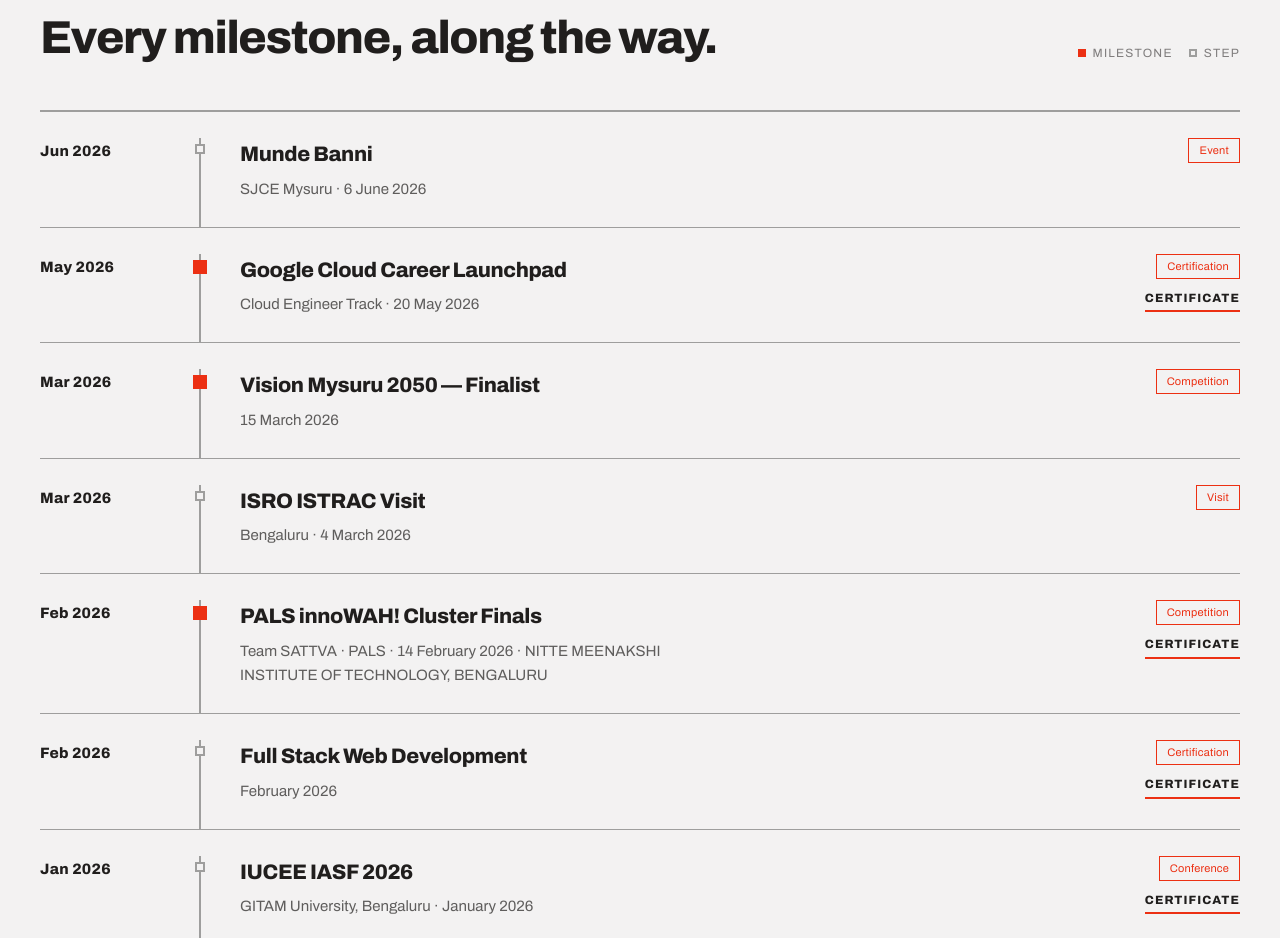
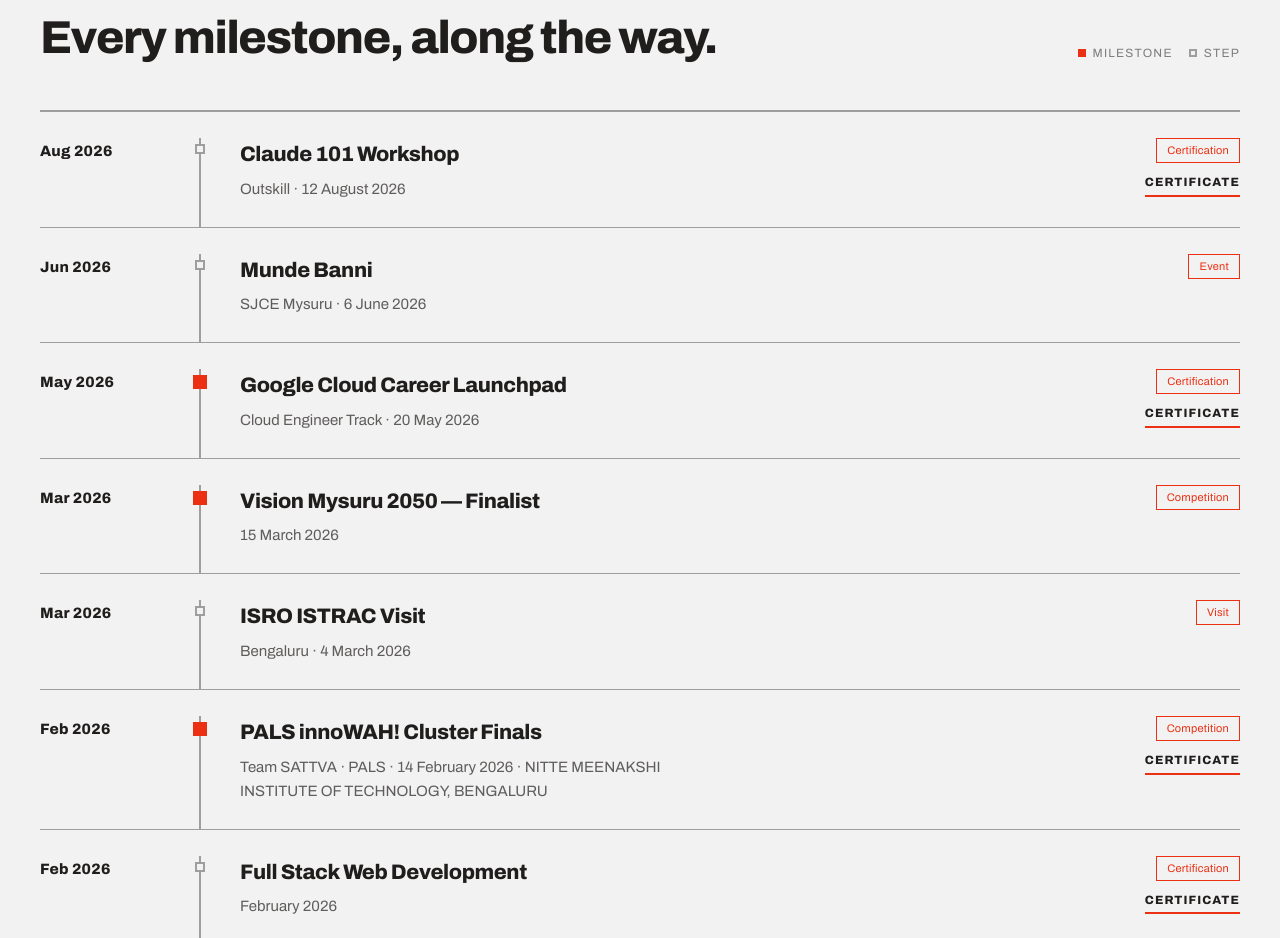
Before and after one commit to ankithhegde-17/ankith-hegde-portfolio, a React (Vite) app: page / in a window 1280 px wide. Shown: the part 5040-5978 px from the top of the page. Built offline with nearby package versions, Linux system fonts and the light colour scheme; no server answers.

Commit message:
Add Claude 101 Workshop certificate to Journey section
Adds the Outskill Claude 101 Workshop certificate (completed 12 Aug 2026)
to the existing certificates data and journey timeline.

```diff
--- a/src/data/certificates.ts
+++ b/src/data/certificates.ts
@@ -74,4 +74,16 @@ export const certificates: Record<string, Certificate> = {
     credentialId: null,
     verifyUrl: null,
   },
+  "claude-101-outskill": {
+    id: "claude-101-outskill",
+    title: "Claude 101 Workshop",
+    subtitle: "Completed the Claude 101 Workshop by Outskill, focused on practical use of Claude and AI-assisted workflows.",
+    issuer: "Outskill",
+    date: "12 August 2026",
+    type: "Certification",
+    certificate: "/certificates/claude-101-outskill-certificate.pdf",
+    previewImage: null,
+    credentialId: null,
+    verifyUrl: null,
+  },
 };
--- a/src/data/journey.ts
+++ b/src/data/journey.ts
@@ -2,6 +2,7 @@ import type { JourneyItem } from "@/types";
 
 // Ported verbatim from Portfolio Concept.dc.html's `journey` array (built via the `mk` helper).
 export const journey: JourneyItem[] = [
+  { year: "Aug 2026", title: "Claude 101 Workshop", detail: "Outskill · 12 August 2026", kind: "Certification", big: false, certId: "claude-101-outskill" },
   { year: "Jun 2026", title: "Munde Banni", detail: "SJCE Mysuru · 6 June 2026", kind: "Event", big: false },
   { year: "May 2026", title: "Google Cloud Career Launchpad", detail: "Cloud Engineer Track · 20 May 2026", kind: "Certification", big: true, certId: "gc-launchpad" },
   { year: "Mar 2026", title: "Vision Mysuru 2050 — Finalist", detail: "15 March 2026", kind: "Competition", big: true },
```
Also changed, not shown: 1 other file (tests, documents, lock files or other folders).
